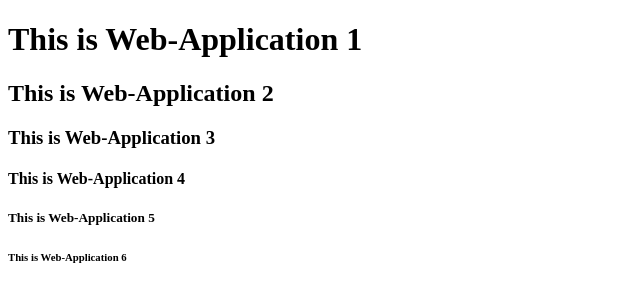
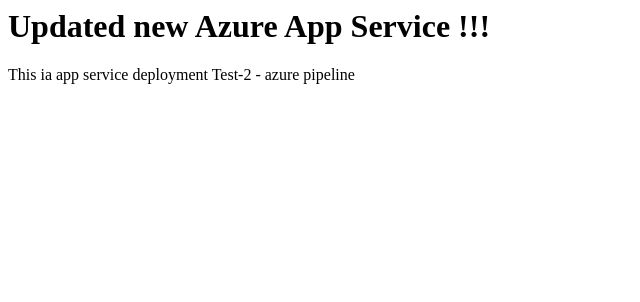
Before and after one commit to Rakeshsid/Web-App2, a plain HTML site: page index.html in a window 1280 px wide. Shown: the whole page, without its empty margins (0-640 px from the left). Drawn offline with Linux system fonts and the light colour scheme.

Commit message:
Update index.html

```diff
--- a/index.html
+++ b/index.html
@@ -1,13 +1,4 @@
-<!DOCTYPE html>
-<html>
-<body>
-
-<h1>This is Web-Application 1</h1>
-<h2>This is Web-Application 2</h2>
-<h3>This is Web-Application 3</h3>
-<h4>This is Web-Application 4</h4>
-<h5>This is Web-Application 5</h5>
-<h6>This is Web-Application 6</h6>
-
-</body>
-</html>
+<div class="jumbotron">
+   <h1>Updated new Azure App Service !!!</h1>
+   <p class="lead">This ia app service deployment Test-2 - azure pipeline</p>
+</div>
```
